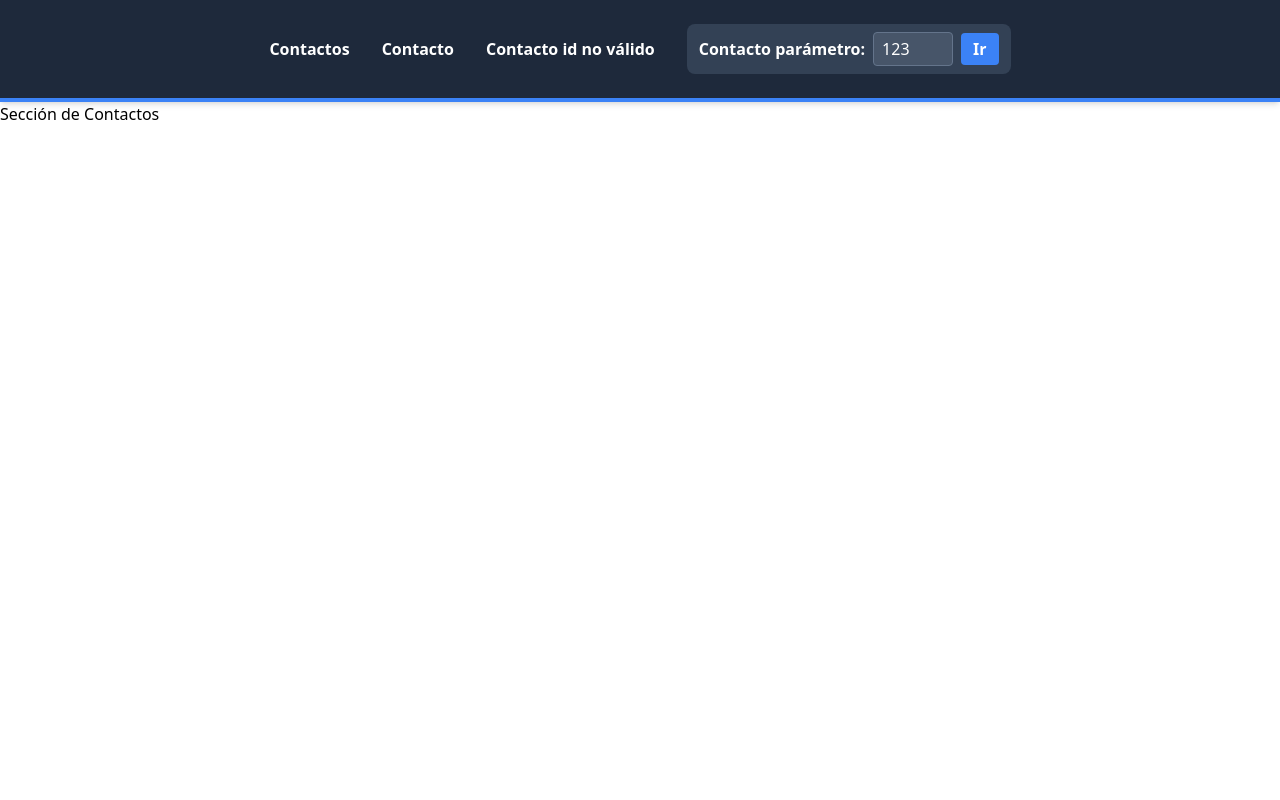
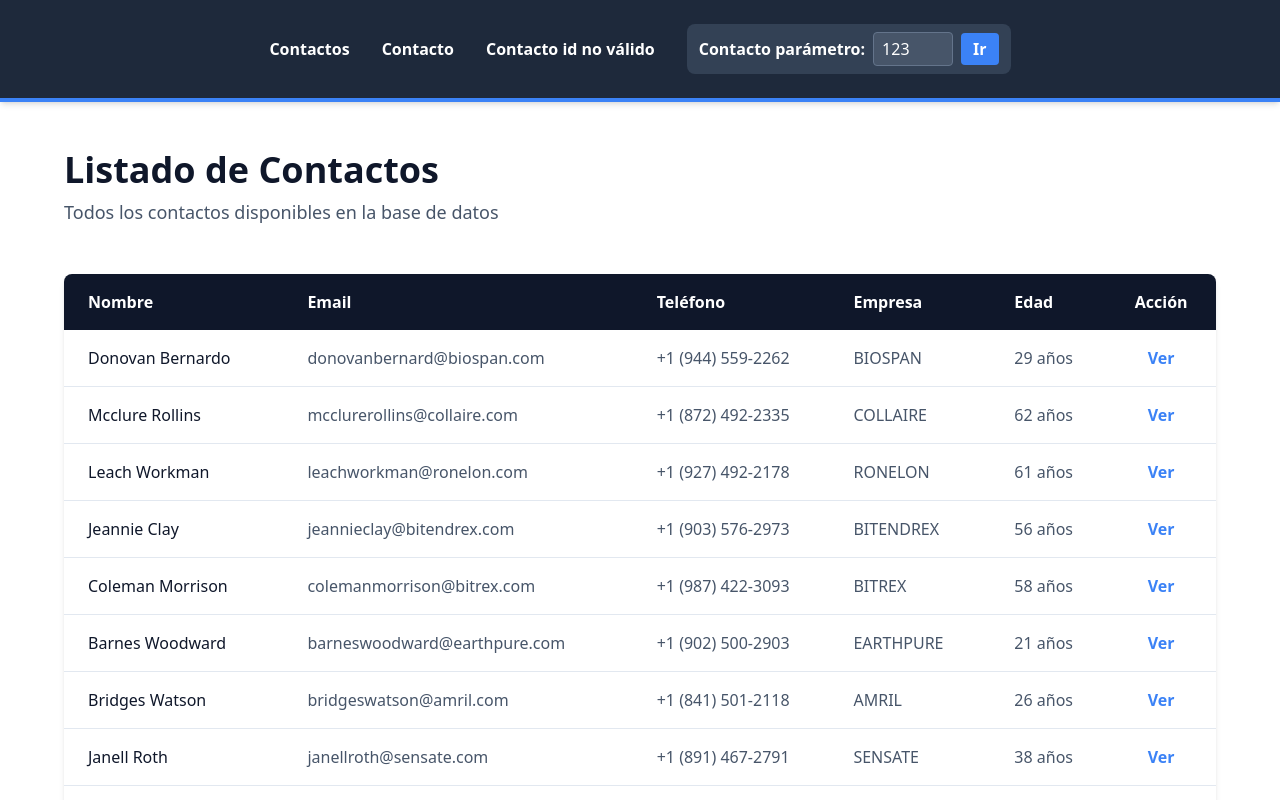
Before and after one commit to mjriveraknowmad/nuxt-basico-udemy-maldonado, a Nuxt app: page /contactos in a window 1280 px wide. Shown: the top 800 px of the page. Built offline with nearby package versions, Linux system fonts and the light colour scheme; data requests are answered from the project's data file.

Commit message:
feat: Sección de contactos ( usando useFetch de Nuxt ) con estados de carga, error y visualización en tabla y tarjeta

```diff
--- a/app/pages/contactos/index.vue
+++ b/app/pages/contactos/index.vue
@@ -1,15 +1,131 @@
 <template>
-    <div>
-        <h1>Sección de Contactos</h1>
+    <div class="py-12 px-4">
+        <div class="max-w-6xl mx-auto">
+            <!-- Header -->
+            <div class="mb-12">
+                <h1 class="text-4xl font-bold text-slate-900 mb-2">Listado de Contactos</h1>
+                <p class="text-lg text-slate-600">Todos los contactos disponibles en la base de datos</p>
+            </div>
+
+            <!-- Loading State -->
+            <div v-if="pending" class="bg-blue-50 border border-blue-200 rounded-lg p-6 text-center">
+                <div class="inline-block animate-spin">
+                    <svg class="w-8 h-8 text-blue-500" xmlns="http://www.w3.org/2000/svg" fill="none" viewBox="0 0 24 24">
+                        <circle class="opacity-25" cx="12" cy="12" r="10" stroke="currentColor" stroke-width="4"></circle>
+                        <path class="opacity-75" fill="currentColor" d="M4 12a8 8 0 018-8V0C5.373 0 0 5.373 0 12h4zm2 5.291A7.962 7.962 0 014 12H0c0 3.042 1.135 5.824 3 7.938l3-2.647z"></path>
+                    </svg>
+                </div>
+                <p class="text-blue-700 mt-3 font-medium">Cargando contactos...</p>
+            </div>
+
+            <!-- Error State -->
+            <div v-if="error" class="bg-red-50 border border-red-200 rounded-lg p-6">
+                <p class="text-red-700 font-semibold">❌ Error al cargar contactos</p>
+                <p class="text-red-600 mt-2">{{ error.message }}</p>
+                <p class="text-sm text-red-500 mt-3">Asegúrate de que el servidor está corriendo: <code class="bg-red-100 px-2 py-1 rounded">npm run backend-server</code></p>
+            </div>
+
+            <!-- Table View (Desktop) -->
+            <div v-if="!pending && !error && contacts?.length" class="hidden md:block bg-white rounded-lg shadow-md overflow-hidden">
+                <table class="w-full">
+                    <thead class="bg-slate-900 text-white">
+                        <tr>
+                            <th class="px-6 py-4 text-left font-semibold">Nombre</th>
+                            <th class="px-6 py-4 text-left font-semibold">Email</th>
+                            <th class="px-6 py-4 text-left font-semibold">Teléfono</th>
+                            <th class="px-6 py-4 text-left font-semibold">Empresa</th>
+                            <th class="px-6 py-4 text-left font-semibold">Edad</th>
+                            <th class="px-6 py-4 text-center font-semibold">Acción</th>
+                        </tr>
+                    </thead>
+                    <tbody class="divide-y divide-slate-200">
+                        <tr
+                            v-for="contact in contacts"
+                            :key="contact.id"
+                            class="hover:bg-slate-50 transition-colors"
+                        >
+                            <td class="px-6 py-4 font-medium text-slate-900">{{ contact.name }}</td>
+                            <td class="px-6 py-4 text-slate-600">{{ contact.email }}</td>
+                            <td class="px-6 py-4 text-slate-600">{{ contact.phone }}</td>
+                            <td class="px-6 py-4 text-slate-600">{{ contact.company }}</td>
+                            <td class="px-6 py-4 text-slate-600">{{ contact.age }} años</td>
+                            <td class="px-6 py-4 text-center">
+                                <NuxtLink
+                                    :to="`/contactos/${contact.id}`"
+                                    class="text-blue-500 hover:text-blue-700 font-semibold hover:underline"
+                                >
+                                    Ver
+                                </NuxtLink>
+                            </td>
+                        </tr>
+                    </tbody>
+                </table>
+            </div>
+
+            <!-- Card View (Mobile) -->
+            <div v-if="!pending && !error && contacts.length" class="md:hidden grid gap-4">
+                <div
+                    v-for="contact in contacts"
+                    :key="contact.id"
+                    class="bg-white rounded-lg shadow-md p-4 border-l-4 border-blue-500"
+                >
+                    <div class="flex items-start justify-between mb-3">
+                        <h3 class="text-lg font-bold text-slate-900">{{ contact.name }}</h3>
+                        <span class="text-xs font-semibold bg-blue-100 text-blue-700 px-3 py-1 rounded-full">
+                            {{ contact.age }} años
+                        </span>
+                    </div>
+                    <div class="space-y-2 mb-4">
+                        <p class="text-sm text-slate-600"><span class="font-semibold">Email:</span> {{ contact.email }}</p>
+                        <p class="text-sm text-slate-600"><span class="font-semibold">Teléfono:</span> {{ contact.phone }}</p>
+                        <p class="text-sm text-slate-600"><span class="font-semibold">Empresa:</span> {{ contact.company }}</p>
+                    </div>
+                    <NuxtLink
+                        :to="`/contactos/${contact.id}`"
+                        class="inline-block w-full text-center bg-blue-500 hover:bg-blue-600 text-white font-semibold py-2 rounded-lg transition-colors"
+                    >
+                        Ver Detalles
+                    </NuxtLink>
+                </div>
+            </div>
+
+            <!-- Empty State -->
+            <div v-if="!pending && !error && !contacts?.length" class="bg-slate-50 border border-slate-200 rounded-lg p-12 text-center">
+                <p class="text-slate-700 text-lg font-semibold">No hay contactos disponibles</p>
+                <p class="text-slate-600 mt-2">Intenta recargar la página o verifica la conexión al servidor.</p>
+            </div>
+
+            <!-- Info Box -->
+            <div v-if="!pending && !error" class="mt-8 bg-blue-50 border border-blue-200 rounded-lg p-4">
+                <p class="text-blue-900 text-sm">
+                    <span class="font-semibold">Total de contactos:</span> {{ contacts?.length }}
+                </p>
+            </div>
+        </div>
     </div>
 </template>
 
 <script setup lang="ts">
+interface Contact {
+    id: number
+    name: string
+    email: string
+    phone: string
+    company: string
+    age: number
+    picture: string
+    gender: string
+    eyeColor: string
+    isActive: boolean
+    address: string
+}
+
 definePageMeta({
-  layout: 'contactos',
+    layout: 'default',
 })
+
+const { data: contacts, pending, error } = await useFetch<Contact[]>('http://localhost:3001/contacts')
+
+// Ensure contacts is an array
+contacts.value = contacts.value || []
 </script>
-
-<style scoped>
-
-</style>
```
